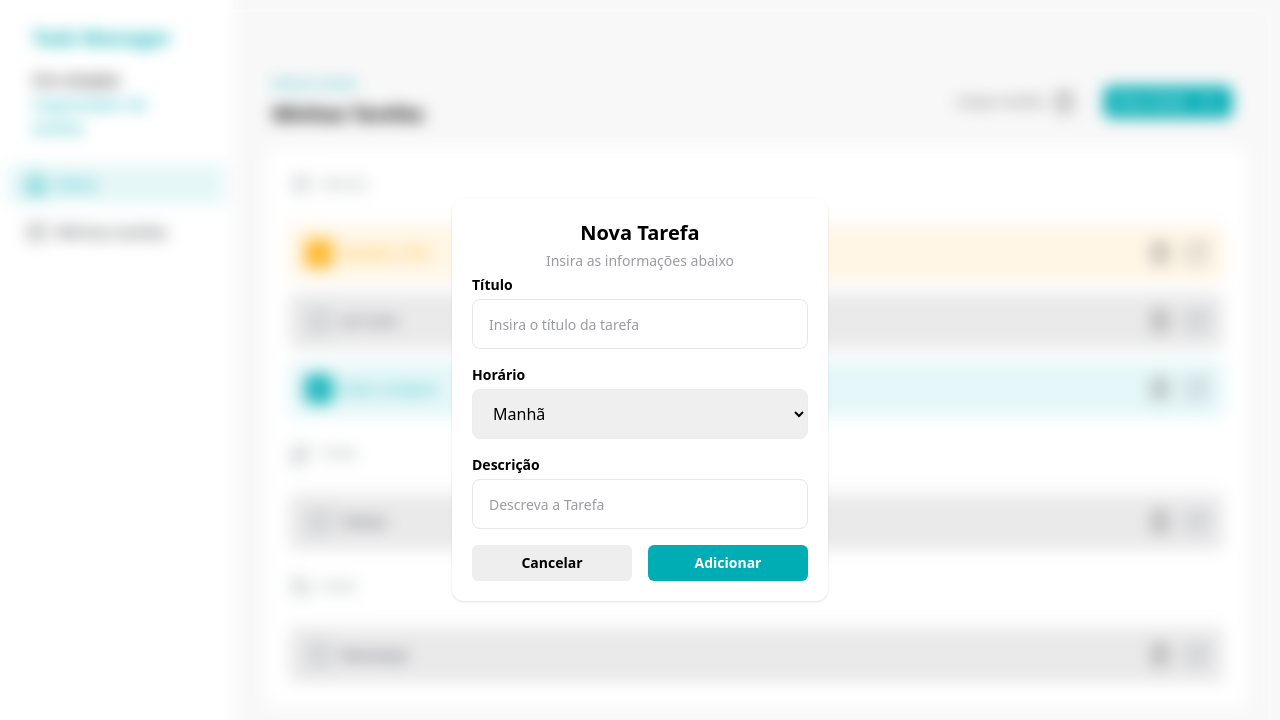
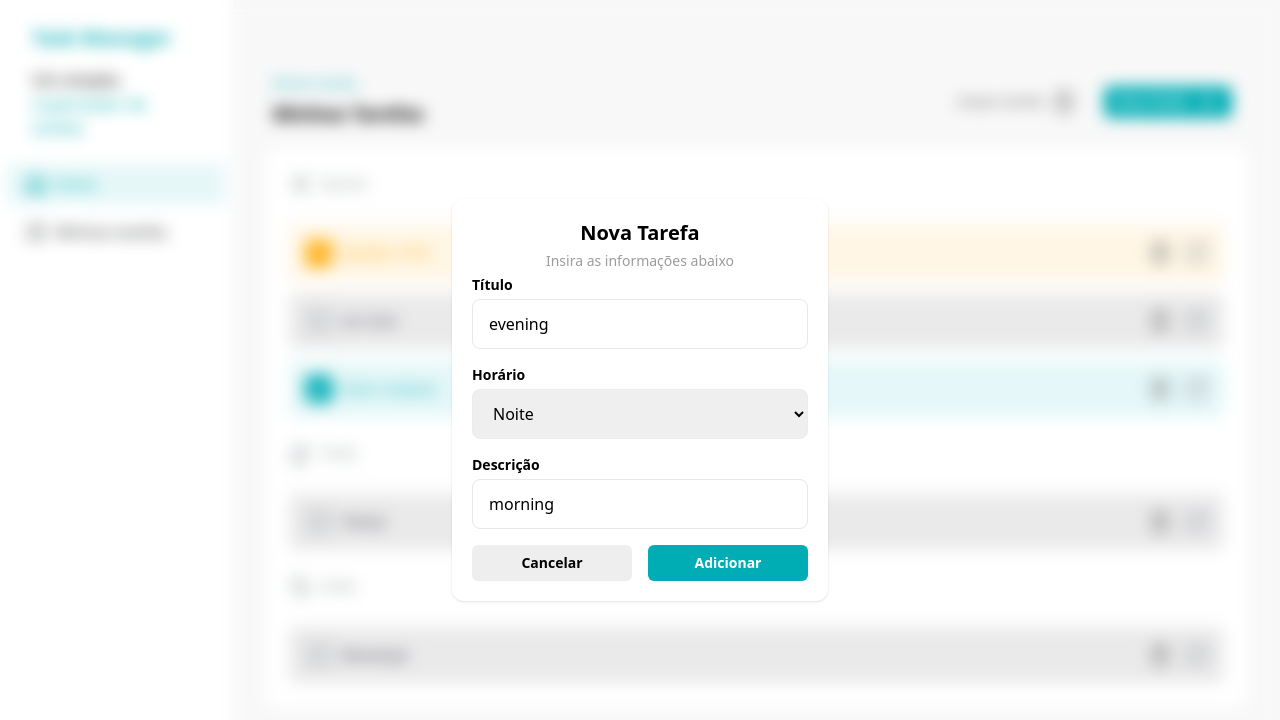
Before and after one commit to tassioNS9/task-manager, a React (Vite) app: page / in a window 1280 px wide. Both pictures are taken after a click on the button "Nova Tarefa". Shown: the top 720 px of the page. Built offline with nearby package versions, Linux system fonts and the light colour scheme.

Commit message:
feat: ensure task can be added

```diff
--- a/package.json
+++ b/package.json
@@ -14,7 +14,8 @@
     "react": "^18.3.1",
     "react-dom": "^18.3.1",
     "react-transition-group": "^4.4.5",
-    "sonner": "^1.5.0"
+    "sonner": "^1.5.0",
+    "uuid": "^10.0.0"
   },
   "devDependencies": {
     "@eslint/js": "^9.17.0",
--- a/src/components/AddTaskDialog.jsx
+++ b/src/components/AddTaskDialog.jsx
@@ -1,14 +1,29 @@
 import "./AddTaskDialog.css"
 
-import { useRef } from "react"
+import { useRef, useState } from "react"
 import { createPortal } from "react-dom"
 import { CSSTransition } from "react-transition-group"
+import { v4 } from "uuid"
 
 import Button from "./Button"
 import Input from "./Input"
 import TimeSelect from "./TimeSelect"
-const AddTaskDialog = ({ isOpen, handleClose }) => {
+const AddTaskDialog = ({ isOpen, handleClose, handleSubmit }) => {
+  const [time, setTime] = useState("evening")
+  const [title, setTitle] = useState("evening")
+  const [description, setDescription] = useState("morning")
   const nodeRef = useRef()
+
+  const handleSaveClick = () => {
+    handleSubmit({
+      id: v4(),
+      title,
+      description,
+      time,
+      status: "not_started",
+    })
+    handleClose()
+  }
   return (
     <CSSTransition
       nodeRef={nodeRef}
@@ -37,12 +52,19 @@ const AddTaskDialog = ({ isOpen, handleClose }) => {
                   id="title"
                   label="Título"
                   placeholder="Insira o título da tarefa"
+                  value={title}
+                  onChange={(e) => setTitle(e.target.value)}
                 />
-                <TimeSelect />
+                <TimeSelect
+                  value={time}
+                  onChange={(e) => setTime(e.target.value)}
+                />
                 <Input
                   id="description"
                   label="Descrição"
                   placeholder="Descreva a Tarefa"
+                  value={description}
+                  onChange={(e) => setDescription(e.target.value)}
                 />
 
                 <div className="flex justify-center gap-4">
@@ -54,7 +76,11 @@ const AddTaskDialog = ({ isOpen, handleClose }) => {
                   >
                     Cancelar
                   </Button>
-                  <Button className="w-full justify-center" size="large">
+                  <Button
+                    className="w-full justify-center"
+                    size="large"
+                    onClick={handleSaveClick}
+                  >
                     Adicionar
                   </Button>
                 </div>
--- a/src/components/Tasks.jsx
+++ b/src/components/Tasks.jsx
@@ -40,6 +40,11 @@ const Tasks = () => {
     setTasks(newTasks)
   }
 
+  const handleAddTask = (newTask) => {
+    setTasks([...tasks, newTask])
+    toast.success("Tarefa Criada com Sucesso!")
+  }
+
   const handleDeleteTask = (taskId) => {
     const newTasks = tasks.filter((task) => task.id !== taskId)
 
@@ -64,6 +69,7 @@ const Tasks = () => {
           <AddTaskDialog
             isOpen={addTaskDialogIsOpen}
             handleClose={() => setAddTaskDialogIsOpen(false)}
+            handleSubmit={handleAddTask}
           />
         </div>
       </div>
--- a/src/components/TimeSelect.jsx
+++ b/src/components/TimeSelect.jsx
@@ -1,6 +1,6 @@
 import InputLabel from "./InputLabel"
 
-const TimeSelect = () => {
+const TimeSelect = (props) => {
   return (
     <div className="flex flex-col gap-1 text-left">
       <InputLabel htmlFor="time">Horário</InputLabel>
@@ -8,6 +8,7 @@ const TimeSelect = () => {
       <select
         id="time"
         className="rounded-lg border border-solid border-[#ECECEC] px-4 py-3 outline-[#00ADb5] placeholder:text-sm placeholder:text-[#9A9C9F]"
+        {...props}
       >
         <option value="morning">Manhã</option>
         <option value="afternoon">Tarde</option>
```
Also changed, not shown: 1 other file (tests, documents, lock files or other folders).
